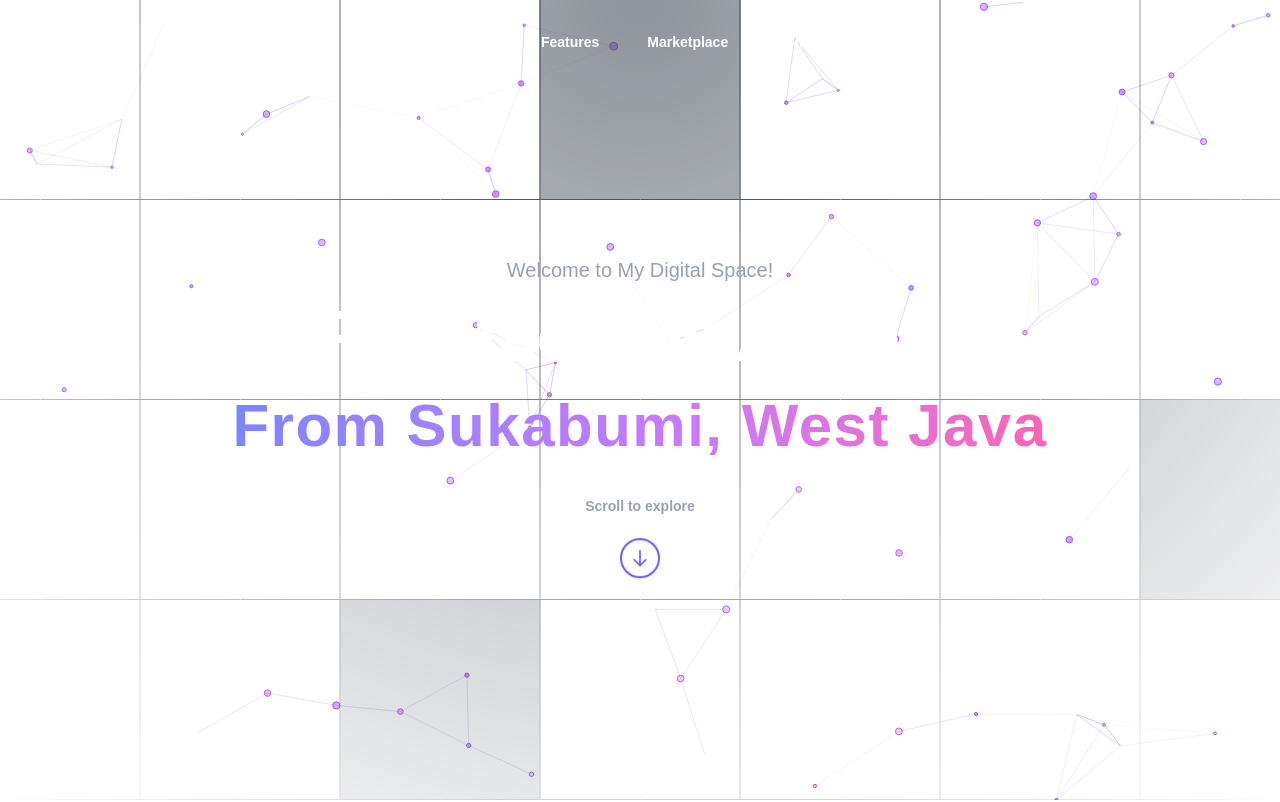
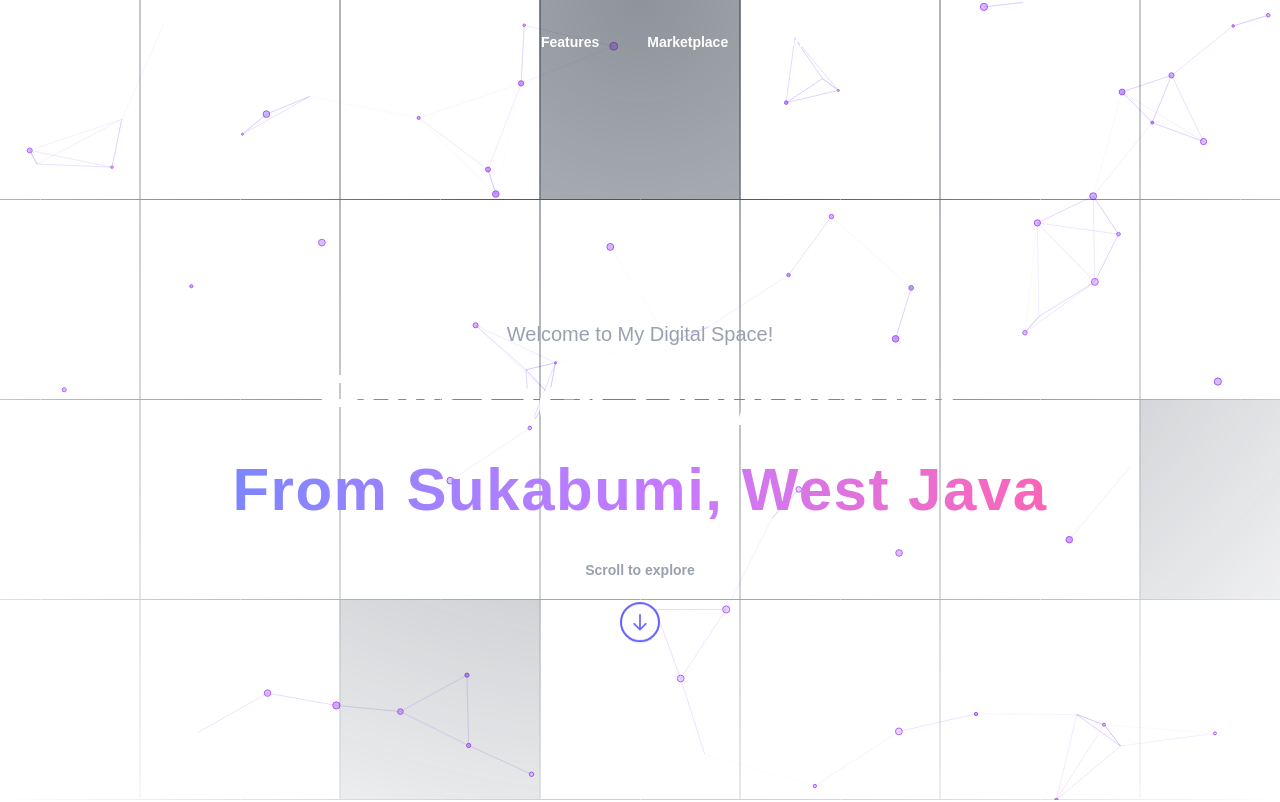
Before and after one commit to AiDinaAgustin/portofolio-redesign, a Next.js app: page / in a window 1280 px wide. Shown: the top 802 px of the page. Built offline with nearby package versions, Linux system fonts and the light colour scheme.

Commit message:
fix: adjust padding in Hero section for improved layout

```diff
--- a/app/page.tsx
+++ b/app/page.tsx
@@ -161,7 +161,7 @@ export default function HomePage() {
       </header>
 
       {/* Hero Section */}
-      <main className="relative isolate px-6 py-24 pt-24 lg:px-8">
+      <main className="relative isolate px-6 py-24 pt-40 lg:px-8">
         <div className="text-center max-w-2xl mx-auto py-20 sm:py-24 lg:py-32">
           <p className="mt-8 text-lg text-gray-400 sm:text-xl">
             Welcome to My Digital Space!
```
